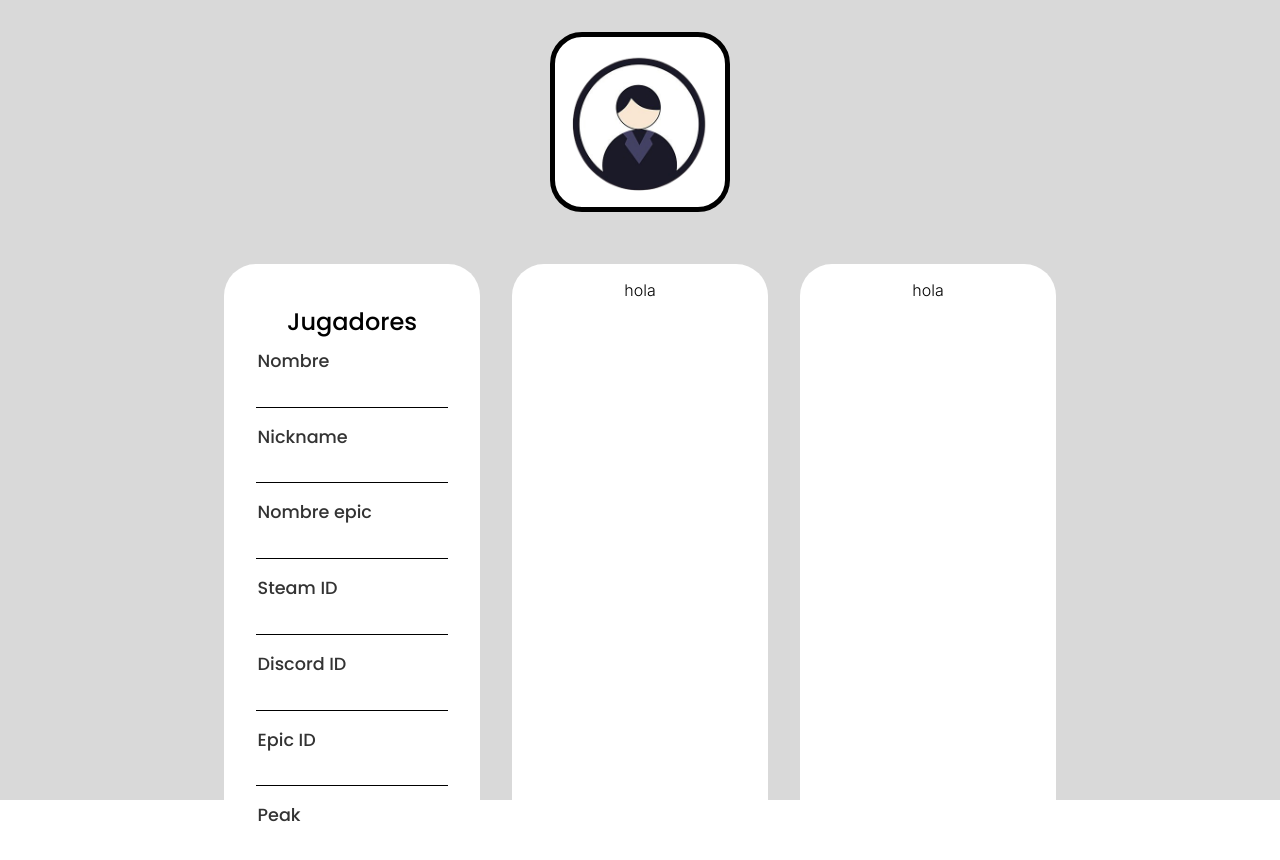
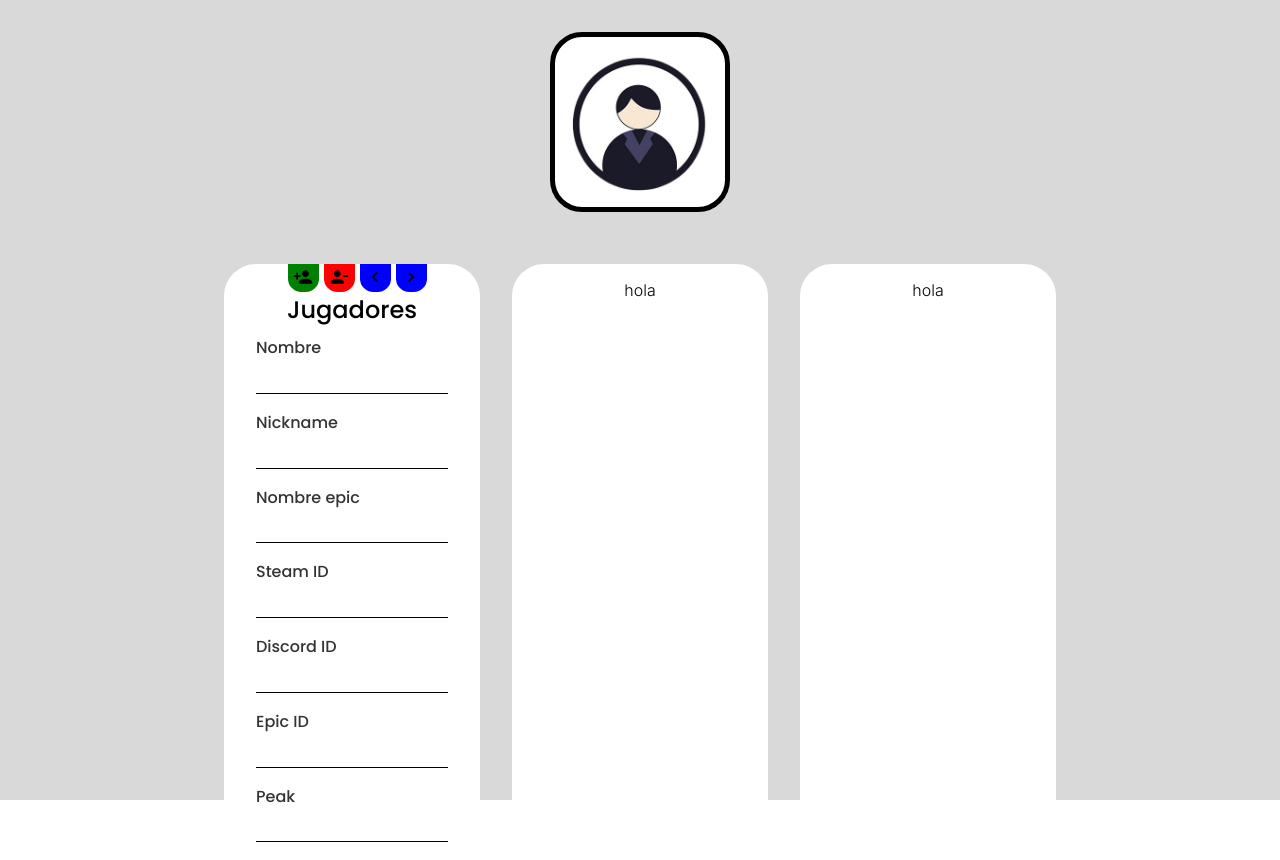
Before and after one commit to Adrian290404/managerEsports, a React (Vite) app: page /team-form in a window 1280 px wide. Shown: the top 860 px of the page. Built offline with nearby package versions, Linux system fonts and the light colour scheme; a web font is replaced by a local one.

Commit message:
buttons added

```diff
--- a/package.json
+++ b/package.json
@@ -12,6 +12,7 @@
   "dependencies": {
     "react": "^19.1.0",
     "react-dom": "^19.1.0",
+    "react-icons": "^5.5.0",
     "react-router-dom": "^7.5.3",
     "react-toastify": "^11.0.5",
     "styled-components": "^6.1.18"
--- a/src/pages/teamFormPage.tsx
+++ b/src/pages/teamFormPage.tsx
@@ -1,6 +1,10 @@
 import React from 'react';
-import { Background, Content, FormContainer, Title, Label, Logo, Input } from '../styles/teamFormStyles';
+import { Background, Content, FormContainer, Title, Label, Logo, Input, ControlButtons, Button } from '../styles/teamFormStyles';
 import def from '../assets/default.png';
+import { MdPersonAdd } from "react-icons/md";
+import { MdPersonRemove } from "react-icons/md";
+import { MdNavigateBefore } from "react-icons/md";
+import { MdNavigateNext } from "react-icons/md";
 
 export const TeamFormPage: React.FC = () => {
 
@@ -8,6 +12,20 @@ export const TeamFormPage: React.FC = () => {
         <Logo src={def} alt="Logo" />
         <FormContainer>
             <Content>
+                <ControlButtons>
+                    <Button type="add">
+                        <MdPersonAdd size={20} />
+                    </Button>
+                    <Button type="remove">
+                        <MdPersonRemove size={20} />
+                    </Button>
+                    <Button type="navigate">
+                        <MdNavigateBefore size={20} />
+                    </Button>
+                    <Button type="navigate">
+                        <MdNavigateNext size={20} />
+                    </Button>
+                </ControlButtons>
                 <Title>Jugadores</Title>
                 <Label htmlFor="nombre">Nombre</Label>
                 <Input id="nombre" type="text" />
--- a/src/styles/teamFormStyles.ts
+++ b/src/styles/teamFormStyles.ts
@@ -1,4 +1,8 @@
 import styled from "styled-components";
+
+interface Button{
+    type: 'add' | 'remove' | 'navigate';
+}
 
 export const Background = styled.div`
     background-color: #D9D9D9;
@@ -27,6 +31,7 @@ export const FormContainer = styled.div`
 `;
 
 export const Content = styled.div`
+    position: relative ;
     border-radius: 2em;
     width: 20%;
     background-color: white;
@@ -36,13 +41,13 @@ export const Content = styled.div`
 export const Title = styled.h2`
     font-family: "Poppins", sans-serif;
     font-weight: 500;
-    padding-top: 1em;
+    padding-top: .5em;
 `;
 
 export const Label = styled.label`
     font-family: "Poppins", sans-serif;
     font-weight: 500;
-    font-size: 1.1em;
+    font-size: 1rem;
     color: #333;
     text-align: left;
     margin: .5em 0 0 1em;
@@ -52,13 +57,13 @@ export const Label = styled.label`
 export const Input = styled.input`
     font-family: "Inter", sans-serif;
     font-weight: 300;
+    font-size: 1rem;
     display: block;
     width: calc(100% - 2em);
     margin: 0 0 1em 1em;
     padding: 0.4em 0;
     border: none;
     border-bottom: 1px solid #000;
-    font-size: 1em;
     outline: none;
     background-color: transparent;
     transition: border-bottom-color 0.3s;
@@ -67,3 +72,22 @@ export const Input = styled.input`
         border-bottom-color: #555;
     }
 `;
+
+export const ControlButtons = styled.div`
+    position: absolute;
+    top: 0;
+    right: 3em;
+`;
+
+export const Button = styled.button<Button>`
+    border: none;
+    background-color: ${({ type }) =>
+        type === 'add' ? 'green' :
+        type === 'remove' ? 'red' :
+        type === 'navigate' ? 'blue' : 'gray'
+    };
+    padding: .2em .4em;
+    margin-right: .4em;
+    border-radius: 0 0 1em 1em;
+    cursor: pointer;
+`;
```
Also changed, not shown: 1 other file (tests, documents, lock files or other folders).
